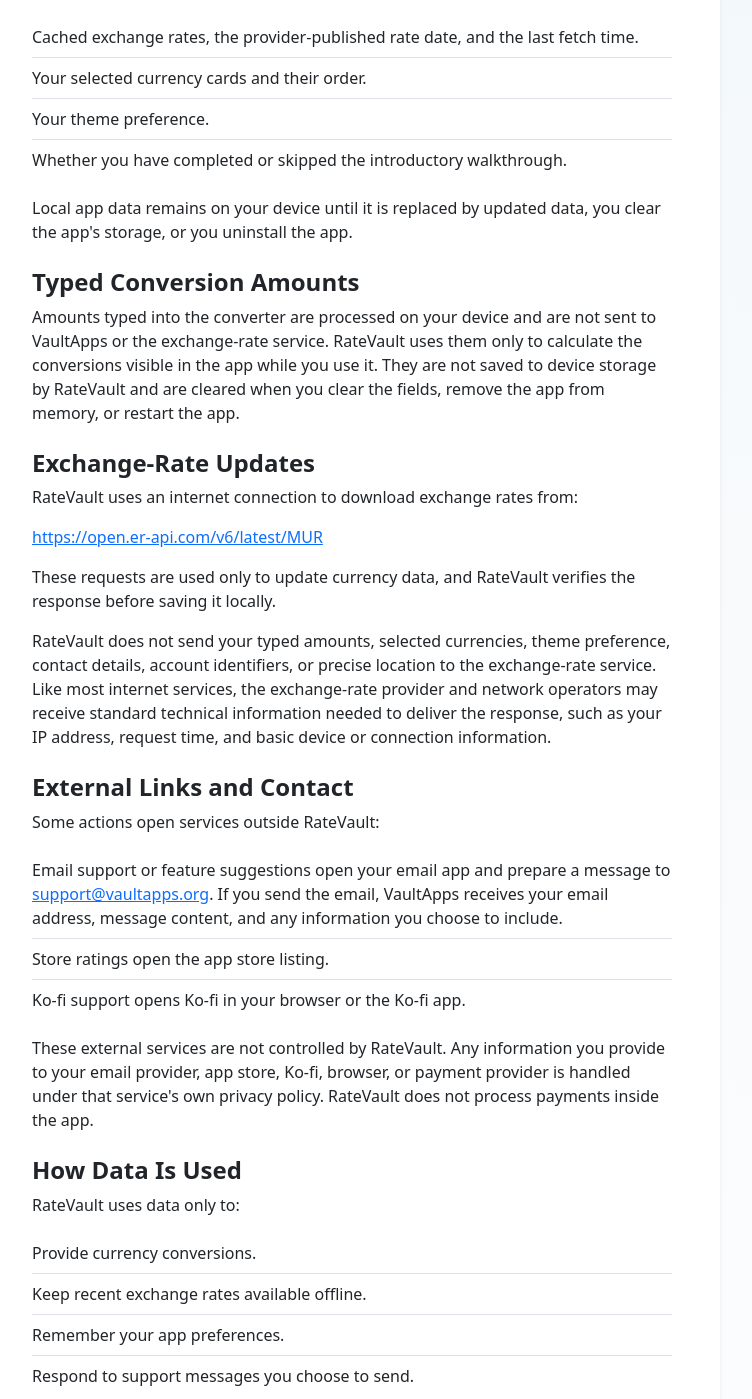
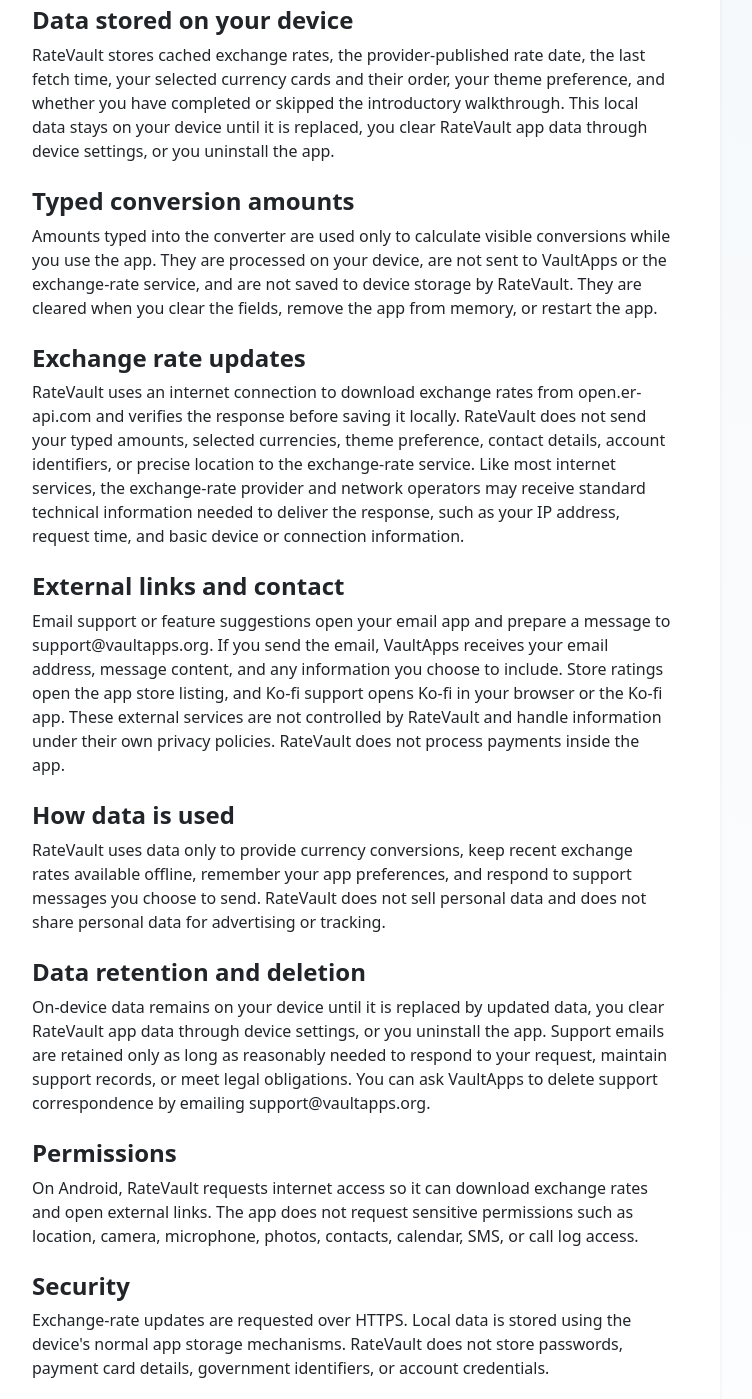
Before and after one commit to mgspr0/VaultApps, a plain HTML site: page privacy.html in a window 1280 px wide. Shown: the part 611-2010 px from the top of the page, without its empty margins (288-1040 px from the left). Drawn offline with nearby package versions, Linux system fonts and the light colour scheme.

```diff
--- a/privacy.html
+++ b/privacy.html
@@ -101,7 +101,9 @@
               <span class="badge text-bg-primary mb-3">RateVault</span>
               <h1 class="display-6 fw-bold mb-3">Privacy Policy</h1>
               <p class="lead text-secondary mb-1">
-                RateVault is an offline-enabled currency converter by VaultApps.
+                RateVault is an offline-enabled currency converter provided by VaultApps. This policy explains what
+                data the app uses, what is stored on your device, and what happens when you use online or external
+                features.
               </p>
               <p class="text-secondary mb-0">Effective date: June 20, 2026</p>
 
@@ -117,99 +119,65 @@
               </section>
 
               <section class="mb-4">
-                <h2 class="h4 fw-bold">Data Stored on Your Device</h2>
-                <p>
-                  RateVault stores a small amount of app data locally on your device so the converter can work
-                  offline and remember your preferences:
-                </p>
-                <ul class="list-group list-group-flush mb-3">
-                  <li class="list-group-item px-0">Cached exchange rates, the provider-published rate date, and the last fetch time.</li>
-                  <li class="list-group-item px-0">Your selected currency cards and their order.</li>
-                  <li class="list-group-item px-0">Your theme preference.</li>
-                  <li class="list-group-item px-0">Whether you have completed or skipped the introductory walkthrough.</li>
-                </ul>
+                <h2 class="h4 fw-bold">Data stored on your device</h2>
                 <p class="mb-0">
-                  Local app data remains on your device until it is replaced by updated data, you clear the app's
-                  storage, or you uninstall the app.
+                  RateVault stores cached exchange rates, the provider-published rate date, the last fetch time, your
+                  selected currency cards and their order, your theme preference, and whether you have completed or
+                  skipped the introductory walkthrough. This local data stays on your device until it is replaced, you
+                  clear RateVault app data through device settings, or you uninstall the app.
                 </p>
               </section>
 
               <section class="mb-4">
-                <h2 class="h4 fw-bold">Typed Conversion Amounts</h2>
+                <h2 class="h4 fw-bold">Typed conversion amounts</h2>
                 <p class="mb-0">
-                  Amounts typed into the converter are processed on your device and are not sent to VaultApps or the
-                  exchange-rate service. RateVault uses them only to calculate the conversions visible in the app while
-                  you use it. They are not saved to device storage by RateVault and are cleared when you clear the
-                  fields, remove the app from memory, or restart the app.
+                  Amounts typed into the converter are used only to calculate visible conversions while you use the
+                  app. They are processed on your device, are not sent to VaultApps or the exchange-rate service, and
+                  are not saved to device storage by RateVault. They are cleared when you clear the fields, remove the
+                  app from memory, or restart the app.
                 </p>
               </section>
 
               <section class="mb-4">
-                <h2 class="h4 fw-bold">Exchange-Rate Updates</h2>
-                <p>RateVault uses an internet connection to download exchange rates from:</p>
-                <p>
-                  <a href="https://open.er-api.com/v6/latest/MUR" class="link-primary text-break">
-                    https://open.er-api.com/v6/latest/MUR
-                  </a>
-                </p>
-                <p>
-                  These requests are used only to update currency data, and RateVault verifies the response before
-                  saving it locally.
-                </p>
+                <h2 class="h4 fw-bold">Exchange rate updates</h2>
                 <p class="mb-0">
-                  RateVault does not send your typed amounts, selected currencies, theme preference, contact details,
-                  account identifiers, or precise location to the exchange-rate service. Like most internet services,
-                  the exchange-rate provider and network operators may receive standard technical information needed
-                  to deliver the response, such as your IP address, request time, and basic device or connection
-                  information.
+                  RateVault uses an internet connection to download exchange rates from open.er-api.com and verifies
+                  the response before saving it locally. RateVault does not send your typed amounts, selected
+                  currencies, theme preference, contact details, account identifiers, or precise location to the
+                  exchange-rate service. Like most internet services, the exchange-rate provider and network operators
+                  may receive standard technical information needed to deliver the response, such as your IP address,
+                  request time, and basic device or connection information.
                 </p>
               </section>
 
               <section class="mb-4">
-                <h2 class="h4 fw-bold">External Links and Contact</h2>
-                <p>Some actions open services outside RateVault:</p>
-                <ul class="list-group list-group-flush mb-3">
-                  <li class="list-group-item px-0">
-                    Email support or feature suggestions open your email app and prepare a message to
-                    <a href="mailto:support@vaultapps.org" class="link-primary">support@vaultapps.org</a>. If you send
-                    the email, VaultApps receives your email address, message content, and any information you choose
-                    to include.
-                  </li>
-                  <li class="list-group-item px-0">Store ratings open the app store listing.</li>
-                  <li class="list-group-item px-0">Ko-fi support opens Ko-fi in your browser or the Ko-fi app.</li>
-                </ul>
+                <h2 class="h4 fw-bold">External links and contact</h2>
                 <p class="mb-0">
-                  These external services are not controlled by RateVault. Any information you provide to your email
-                  provider, app store, Ko-fi, browser, or payment provider is handled under that service's own privacy
-                  policy. RateVault does not process payments inside the app.
+                  Email support or feature suggestions open your email app and prepare a message to
+                  support@vaultapps.org. If you send the email, VaultApps receives your email address, message content,
+                  and any information you choose to include. Store ratings open the app store listing, and Ko-fi
+                  support opens Ko-fi in your browser or the Ko-fi app. These external services are not controlled by
+                  RateVault and handle information under their own privacy policies. RateVault does not process payments
+                  inside the app.
                 </p>
               </section>
 
               <section class="mb-4">
-                <h2 class="h4 fw-bold">How Data Is Used</h2>
-                <p>RateVault uses data only to:</p>
-                <ul class="list-group list-group-flush mb-3">
-                  <li class="list-group-item px-0">Provide currency conversions.</li>
-                  <li class="list-group-item px-0">Keep recent exchange rates available offline.</li>
-                  <li class="list-group-item px-0">Remember your app preferences.</li>
-                  <li class="list-group-item px-0">Respond to support messages you choose to send.</li>
-                </ul>
+                <h2 class="h4 fw-bold">How data is used</h2>
                 <p class="mb-0">
-                  RateVault does not sell personal data and does not share personal data for advertising or tracking.
+                  RateVault uses data only to provide currency conversions, keep recent exchange rates available
+                  offline, remember your app preferences, and respond to support messages you choose to send. RateVault
+                  does not sell personal data and does not share personal data for advertising or tracking.
                 </p>
               </section>
 
               <section class="mb-4">
-                <h2 class="h4 fw-bold">Data Retention and Deletion</h2>
-                <p>
-                  On-device data can be deleted by clearing RateVault's app data through your device settings or by
-                  uninstalling the app. Cached exchange rates may also be replaced automatically when new rates are
-                  downloaded.
-                </p>
+                <h2 class="h4 fw-bold">Data retention and deletion</h2>
                 <p class="mb-0">
-                  Support emails are retained only as long as reasonably needed to respond to your request, maintain
-                  support records, or meet legal obligations. You can ask VaultApps to delete support correspondence
-                  by emailing <a href="mailto:support@vaultapps.org" class="link-primary">support@vaultapps.org</a>.
+                  On-device data remains on your device until it is replaced by updated data, you clear RateVault app
+                  data through device settings, or you uninstall the app. Support emails are retained only as long as
+                  reasonably needed to respond to your request, maintain support records, or meet legal obligations. You
+                  can ask VaultApps to delete support correspondence by emailing support@vaultapps.org.
                 </p>
               </section>
 
@@ -232,7 +200,7 @@
               </section>
 
               <section class="mb-4">
-                <h2 class="h4 fw-bold">Children's Privacy</h2>
+                <h2 class="h4 fw-bold">Children's privacy</h2>
                 <p class="mb-0">
                   RateVault is a general-audience utility app and is not directed to children. RateVault does not
                   knowingly collect personal information from children.
@@ -240,18 +208,17 @@
               </section>
 
               <section class="mb-4">
-                <h2 class="h4 fw-bold">Changes to This Policy</h2>
+                <h2 class="h4 fw-bold">Changes to this policy</h2>
                 <p class="mb-0">
                   VaultApps may update this policy if RateVault's features, data practices, or legal requirements
-                  change. The effective date above will be updated when material changes are made.
+                  change. The effective date will be updated when material changes are made.
                 </p>
               </section>
 
               <section>
                 <h2 class="h4 fw-bold">Contact</h2>
                 <p class="mb-0">
-                  For privacy questions or requests, contact VaultApps at
-                  <a href="mailto:support@vaultapps.org" class="link-primary">support@vaultapps.org</a>.
+                  For privacy questions or requests, contact VaultApps at support@vaultapps.org.
                 </p>
               </section>
 
```
Also changed, not shown: index.html (+12 -16 lines), resources/ratevault_full_logo.svg (added), resources/ratevault_icon.png.
